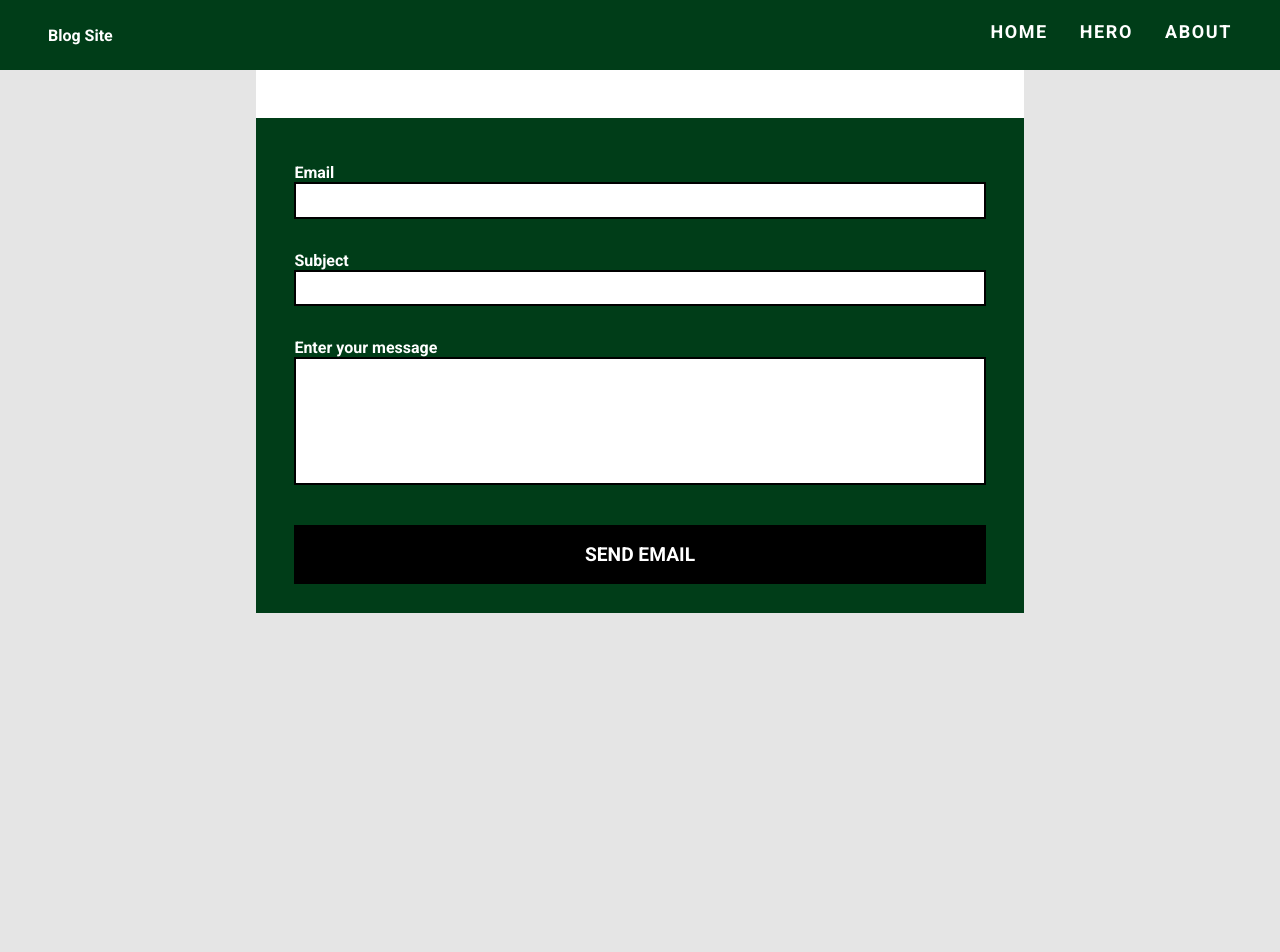
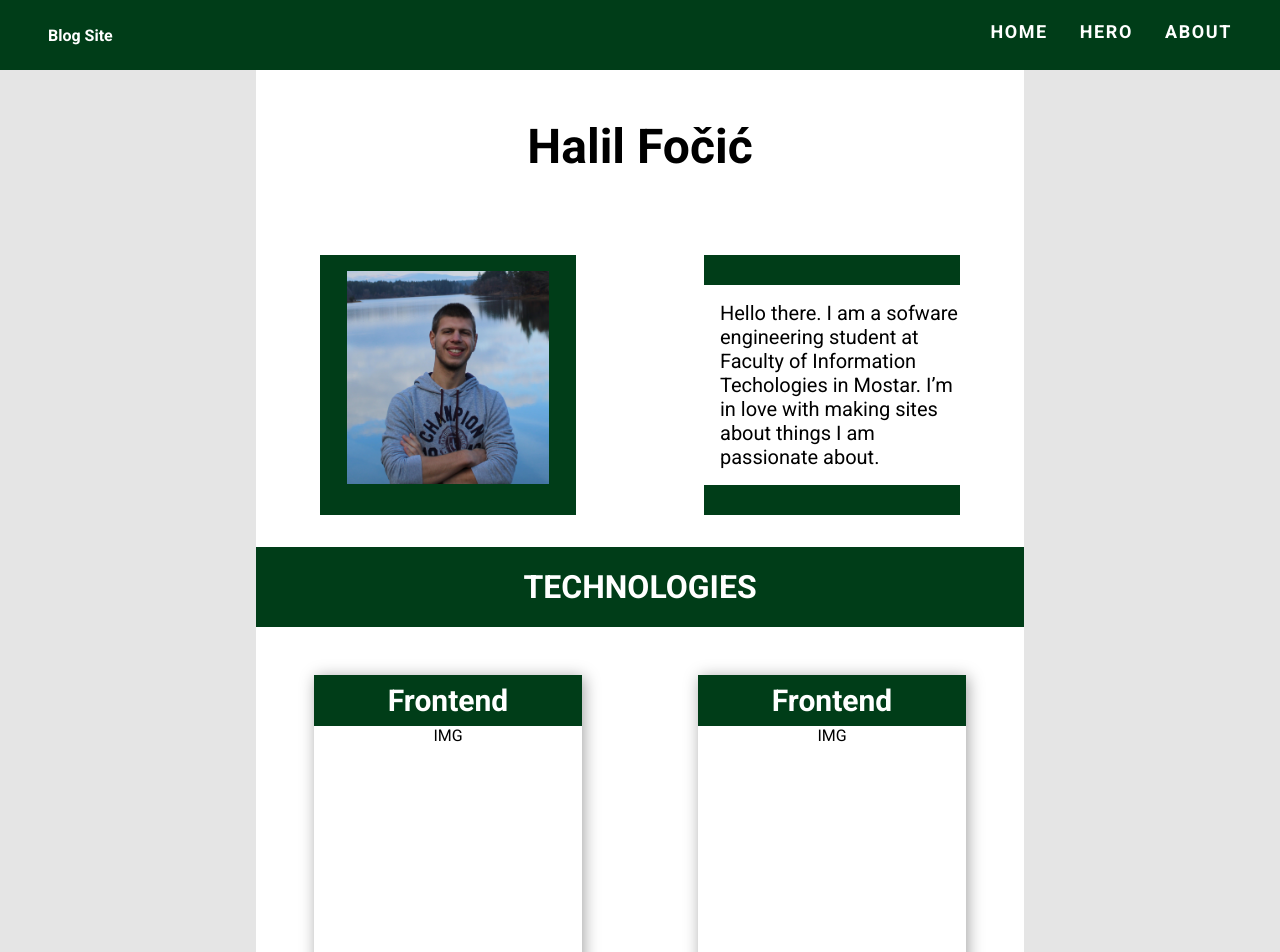
Before and after one commit to HalilFocic/Blog-MERN, a React (Create React App) app in the folder frontend/: page /about in a window 1280 px wide. Shown: the top 952 px of the page. Before the commit the page ends 800 px from the top, so only its background shows below. Built offline with nearby package versions, Linux system fonts and the light colour scheme.

Commit message:
Technologies and Cards added

```diff
--- a/frontend/src/About.css
+++ b/frontend/src/About.css
@@ -1,3 +1,6 @@
+* {
+  font-family: "Roboto";
+}
 .about-container {
   margin-top: 70px;
   width: 60%;
@@ -5,6 +8,81 @@
   margin-left: auto;
   margin-right: auto;
   padding-top: 3rem;
+}
+.my-name {
+  text-align: center;
+  font-size: 3rem;
+  margin-bottom: 5rem;
+}
+.profile-main-info {
+  display: flex;
+  padding-left: 4rem;
+  padding-right: 4rem;
+  box-sizing: border-box;
+  width: 100%;
+  justify-content: space-between;
+}
+.picture-container {
+  width: 40%;
+  background: #003d18;
+  text-align: center;
+  box-sizing: border-box;
+  padding: 1rem;
+}
+.green-rectangle {
+  background: #003d18;
+  width: 100%;
+  height: 30px;
+}
+.profile-text {
+  box-sizing: border-box;
+  width: 40%;
+}
+.profile-pic {
+  margin: auto;
+  width: 90%;
+}
+.profile-text p {
+  padding-left: 1rem;
+  font-size: 20px;
+  margin-top: 1rem;
+  margin-bottom: 1rem;
+}
+.technologies {
+  background: #003d18;
+  color: white;
+  margin-top: 2rem;
+  height: 80px;
+  text-align: center;
+  font-weight: bolder;
+  font-size: 2rem;
+  text-transform: uppercase;
+  box-sizing: border-box;
+  padding-top: 1.3rem;
+  padding-left: 2rem;
+  padding-right: 2rem;
+}
+.technologies-container {
+  margin-top: 3rem;
+  width: 100%;
+  display: flex;
+  justify-content: space-around;
+}
+.techno-card {
+  box-sizing: border-box;
+  display: inline-block;
+  text-align: center;
+  width: 35%;
+  height: 400px;
+  box-shadow: 2px 2px 15px rgb(163, 163, 163);
+}
+.techno-title {
+  padding: 0.5rem;
+  background: #003d18;
+  color: white;
+  text-align: center;
+  font-weight: bolder;
+  font-size: 30px;
 }
 .char-name {
   transition: 0.3s;
@@ -18,6 +96,7 @@
 }
 
 .contact-me {
+  margin-top: 4rem;
   background: #003d18;
   width: 100%;
   padding: 1.8rem 5% 1.8rem 5%;
--- a/frontend/src/About.js
+++ b/frontend/src/About.js
@@ -31,7 +31,36 @@ const About = () => {
   };
   return (
     <div className="about-container">
-      <div className="profile-main-info"></div>
+      <h1 className="my-name">Halil Fočić</h1>
+      <div className="profile-main-info">
+        <div className="picture-container">
+          <img
+            className="profile-pic"
+            src={profilePicture}
+            alt="profile picutre"
+          />
+        </div>
+        <div className="profile-text">
+          <div className="green-rectangle"></div>
+          <p>
+            Hello there. I am a sofware engineering student at Faculty of
+            Information Techologies in Mostar. I’m in love with making sites
+            about things I am passionate about.
+          </p>
+          <div className="green-rectangle"></div>
+        </div>
+      </div>
+      <div className="technologies">Technologies</div>
+      <div className="technologies-container">
+        <div className="techno-card">
+          <div className="techno-title">Frontend</div>
+          IMG
+        </div>
+        <div className="techno-card">
+          <div className="techno-title">Frontend</div>
+          IMG
+        </div>
+      </div>
       <div className="contact-me">
         <form className="contact-me-form">
           <label htmlFor="email" className="frm-lbl">
```
Also changed, not shown: 1 other file (tests, documents, lock files or other folders).
